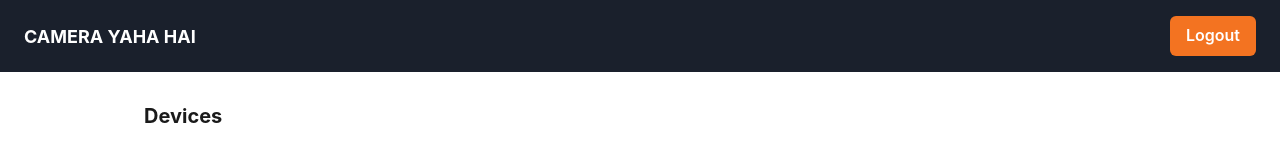
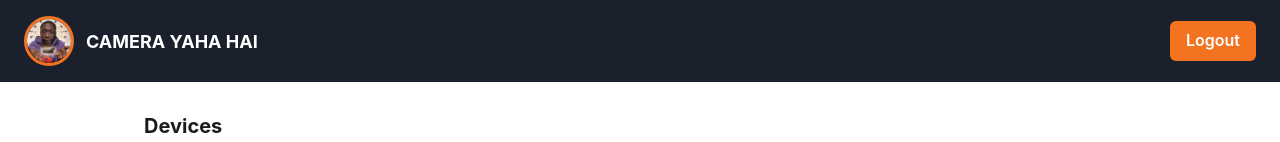
Before and after one commit to soku11/EIC-DEVICE-TRACKER, a Next.js app: page /devices in a window 1280 px wide. Shown: the top 142 px of the page. Built offline with nearby package versions, Linux system fonts and the light colour scheme; no server answers; the database is empty.

Commit message:
Navbar Logo add

```diff
--- a/components/Navbar.js
+++ b/components/Navbar.js
@@ -1,5 +1,5 @@
 import React, { useEffect, useState } from "react";
-import { Box, Flex, Button, Text } from "@chakra-ui/react";
+import { Box, Flex, Button, Text, Image } from "@chakra-ui/react";
 
 export default function Navbar() {
   const [username, setUsername] = useState(null);
@@ -19,10 +19,23 @@ export default function Navbar() {
   return (
     <Box bg="gray.800" color="white" px={6} py={4}>
       <Flex align="center" justify="space-between">
-        <Text fontSize="lg" fontWeight="bold">
-          CAMERA YAHA HAI
-        </Text>
 
+        {/* LOGO + TITLE */}
+        <Flex align="center" gap={3}>
+          <Image
+            src="/logo.png"
+            alt="Logo"
+            boxSize="50px"
+            objectFit="cover"
+            border= "3px solid #F37321"
+            borderRadius="50%"
+          />
+          <Text fontSize="lg" fontWeight="bold">
+            CAMERA YAHA HAI
+          </Text>
+        </Flex>
+
+        {/* USER + LOGOUT */}
         <Flex align="center" gap={4}>
           {username && <Text>Hi, {username}</Text>}
 
@@ -30,6 +43,7 @@ export default function Navbar() {
             Logout
           </Button>
         </Flex>
+
       </Flex>
     </Box>
   );
```
Also changed, not shown: public/logo.png (added).
